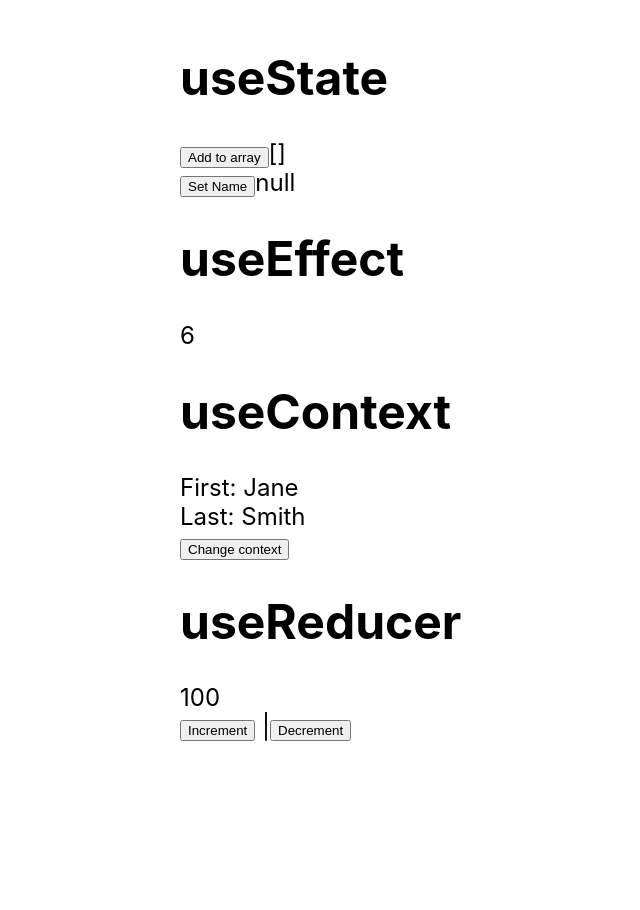
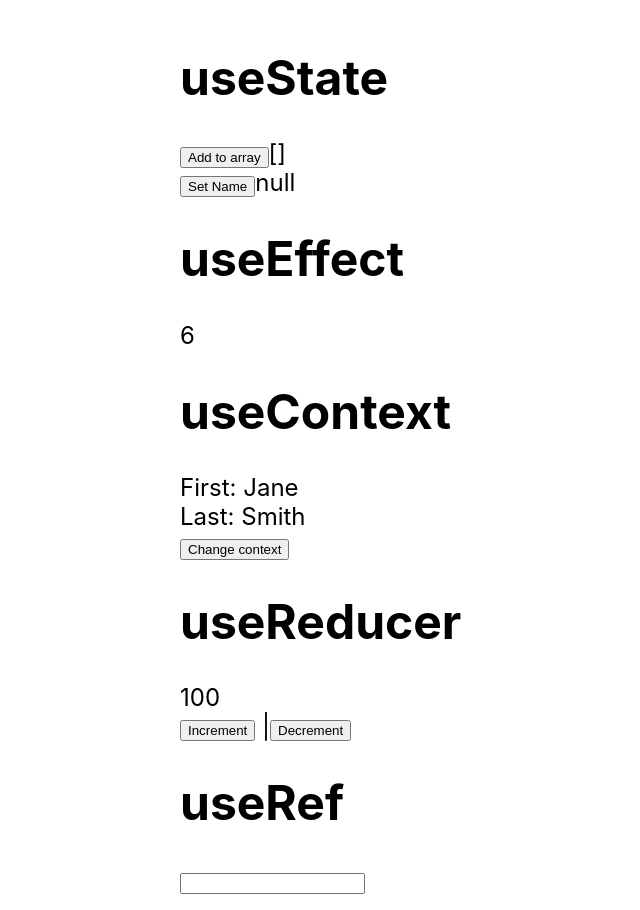
Before and after one commit to kureharyosuke/React-TypeScript, a React (Create React App) app in the folder React-Hook-Master/ts-hooks/: page / in a window 1280 px wide. Shown: the whole page, without its empty margins (60-700 px from the left). Before the commit the page ends 800 px from the top, so only its background shows below. Built offline with nearby package versions, Linux system fonts and the light colour scheme.

Commit message:
5. useRef

```diff
--- a/React-Hook-Master/ts-hooks/src/App.tsx
+++ b/React-Hook-Master/ts-hooks/src/App.tsx
@@ -3,6 +3,7 @@ import UseStateComponent from './UseStateComponent'
 import UseEffectComponent from './UseEffectComponent'
 import UseContextComponent from './UseContextComponent'
 import UseReducerComponent from './UseReducerComponent'
+import UseRefComponent from './UseRefComponent'
 
 import './App.css';
 
@@ -17,6 +18,8 @@ function App() {
       <UseContextComponent />
       <h1>useReducer</h1>
       <UseReducerComponent />
+      <h1>useRef</h1>
+      <UseRefComponent />
     </div>
   );
 }
--- /dev/null
+++ b/React-Hook-Master/ts-hooks/src/UseRefComponent.tsx
@@ -0,0 +1,11 @@
+import { useRef } from 'react'
+
+function UseRefComponent() {
+  const inputRef = useRef<HTMLInputElement | null>(null);
+
+  return (
+    <input ref={inputRef} />
+  )
+}
+
+export default UseRefComponent
```
